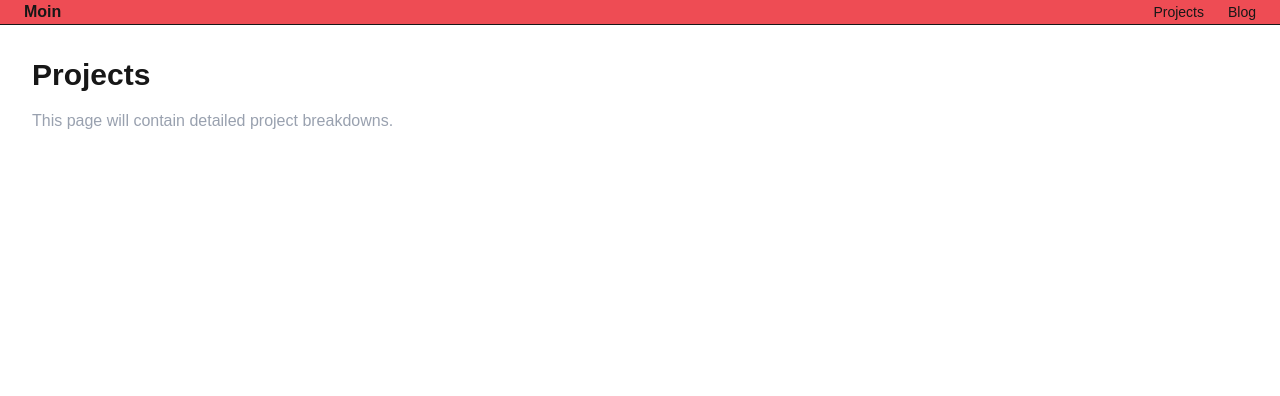
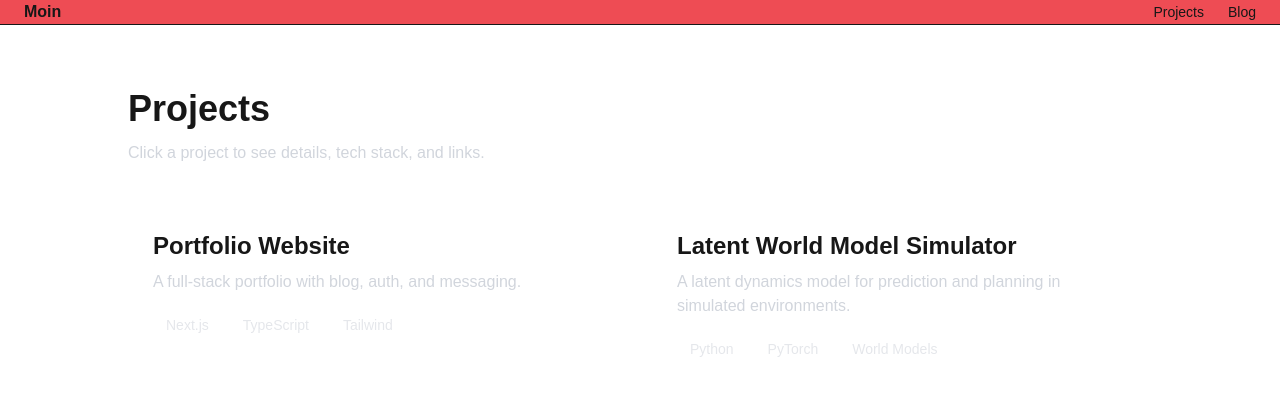
Before and after one commit to Moin-Palekar/personal-website, a Next.js app: page /projects in a window 1280 px wide. Shown: the top 396 px of the page. Built offline with nearby package versions, Linux system fonts and the light colour scheme.

Commit message:
Add projects page

```diff
--- a/app/projects/page.tsx
+++ b/app/projects/page.tsx
@@ -1,10 +1,38 @@
+import { projects } from "../projectsData";
+
 export default function Projects() {
   return (
-    <main className="p-8">
-      <h1 className="text-3xl font-bold">Projects</h1>
-      <p className="mt-4 text-gray-400">
-        This page will contain detailed project breakdowns.
-      </p>
+    <main className="min-h-screen px-6 py-16">
+      <div className="mx-auto max-w-5xl">
+        <h1 className="text-4xl font-bold">Projects</h1>
+        <p className="mt-3 max-w-2xl text-gray-300">
+          Click a project to see details, tech stack, and links.
+        </p>
+
+        <div className="mt-10 grid gap-6 sm:grid-cols-2">
+          {projects.map((p) => (
+            <a
+              key={p.slug}
+              href={`/projects/${p.slug}`}
+              className="block rounded-2xl border border-white/10 bg-white/5 p-6 hover:bg-white/10"
+            >
+              <h2 className="text-2xl font-semibold">{p.title}</h2>
+              <p className="mt-2 text-gray-300">{p.oneLiner}</p>
+
+              <div className="mt-4 flex flex-wrap gap-2">
+                {p.tech.map((t) => (
+                  <span
+                    key={t}
+                    className="rounded-full border border-white/10 bg-white/10 px-3 py-1 text-sm text-gray-200"
+                  >
+                    {t}
+                  </span>
+                ))}
+              </div>
+            </a>
+          ))}
+        </div>
+      </div>
     </main>
   );
 }
```
